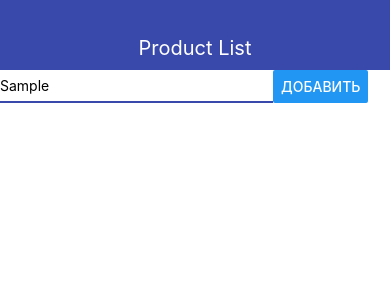
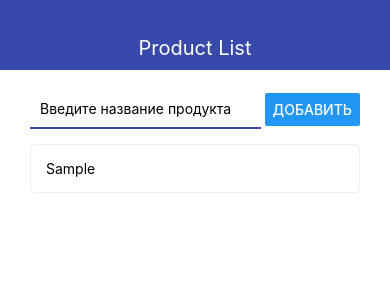
Before and after one commit to MarinaFominykh/product_list, a React Native app: screen / in a window 390 px wide. Both pictures are taken after typing "Sample" into the empty fields and a click on the button "ДОБАВИТЬ". Shown: the top 300 px of the page. Built offline with nearby package versions, Linux system fonts and the light colour scheme.

Commit message:
add Product component

```diff
--- a/App.js
+++ b/App.js
@@ -1,17 +1,44 @@
-import { StatusBar } from "expo-status-bar";
-import { StyleSheet, Text, View } from "react-native";
+import React, { useState } from "react";
+import { StyleSheet, Text, View, FlatList } from "react-native";
 import { Navbar } from "./src/Navbar";
 import { AddProduct } from "./src/AddProduct";
+import { Product } from "./src/Product";
 
 export default function App() {
+  const [products, setProducts] = useState([]);
+
+  const addProduct = (title) => {
+    setProducts((prev) => [
+      ...prev,
+      {
+        id: Date.now().toString(),
+        title,
+      },
+    ]);
+  };
   return (
-    <View style={styles.container}>
+    <View>
       <Navbar title="Product List" />
-      <AddProduct />
+      <View style={styles.container}>
+        <AddProduct onSubmit={addProduct} />
+        <FlatList
+          keyExtractor={(item) => item.id}
+          data={products}
+          renderItem={({ item }) => <Product product={item} />}
+        />
+        {/* <View>
+          {products.map((product) => (
+            <Product key={product.id} product={product} />
+          ))}
+        </View> */}
+      </View>
     </View>
   );
 }
 
 const styles = StyleSheet.create({
-  container: {},
+  container: {
+    paddingHorizontal: 30,
+    paddingVertical: 20,
+  },
 });
--- a/src/AddProduct.jsx
+++ b/src/AddProduct.jsx
@@ -1,11 +1,26 @@
-import React from "react";
-import { View, Text, StyleSheet, TextInput, Button } from "react-native";
+import React, { useState } from "react";
+import { View, Text, StyleSheet, TextInput, Button, Alert } from "react-native";
 
-export const AddProduct = (props) => {
+export const AddProduct = ({ onSubmit }) => {
+  const [value, setValue] = useState("");
+  const pressHandler = () => {
+    if (value.trim()) {
+      onSubmit(value);
+      setValue("");
+    } else {
+      Alert.alert("Название продукта не может быть пустым");
+    }
+  };
   return (
     <View style={styles.block}>
-      <TextInput style={styles.input} />
-      <Button title="Добавить" />
+      <TextInput
+        style={styles.input}
+        onChangeText={setValue}
+        value={value}
+        placeholder="Введите название продукта"
+        autoCorrect={false}
+      />
+      <Button onPress={pressHandler} title="Добавить" />
     </View>
   );
 };
@@ -13,9 +28,13 @@ export const AddProduct = (props) => {
 const styles = StyleSheet.create({
   block: {
     flexDirection: "row",
+    justifyContent: "space-between",
+    alignItems: "center",
+    marginBottom: 15,
   },
   input: {
     width: "70%",
+    padding: 10,
     borderStyle: "solid",
     borderBottomWidth: 2,
     borderBottomColor: "#3949ab",
--- /dev/null
+++ b/src/Product.jsx
@@ -0,0 +1,22 @@
+import React from "react";
+import { View, Text, StyleSheet } from "react-native";
+
+export const Product = ({ product }) => {
+  return (
+    <View style={styles.product}>
+      <Text>{product.title}</Text>
+    </View>
+  );
+};
+
+const styles = StyleSheet.create({
+  product: {
+    flexDirection: "row",
+    alignItems: "center",
+    padding: 15,
+    borderWidth: 1,
+    borderColor: "#eee",
+    borderRadius: 5,
+    marginBottom: 10,
+  },
+});
```
